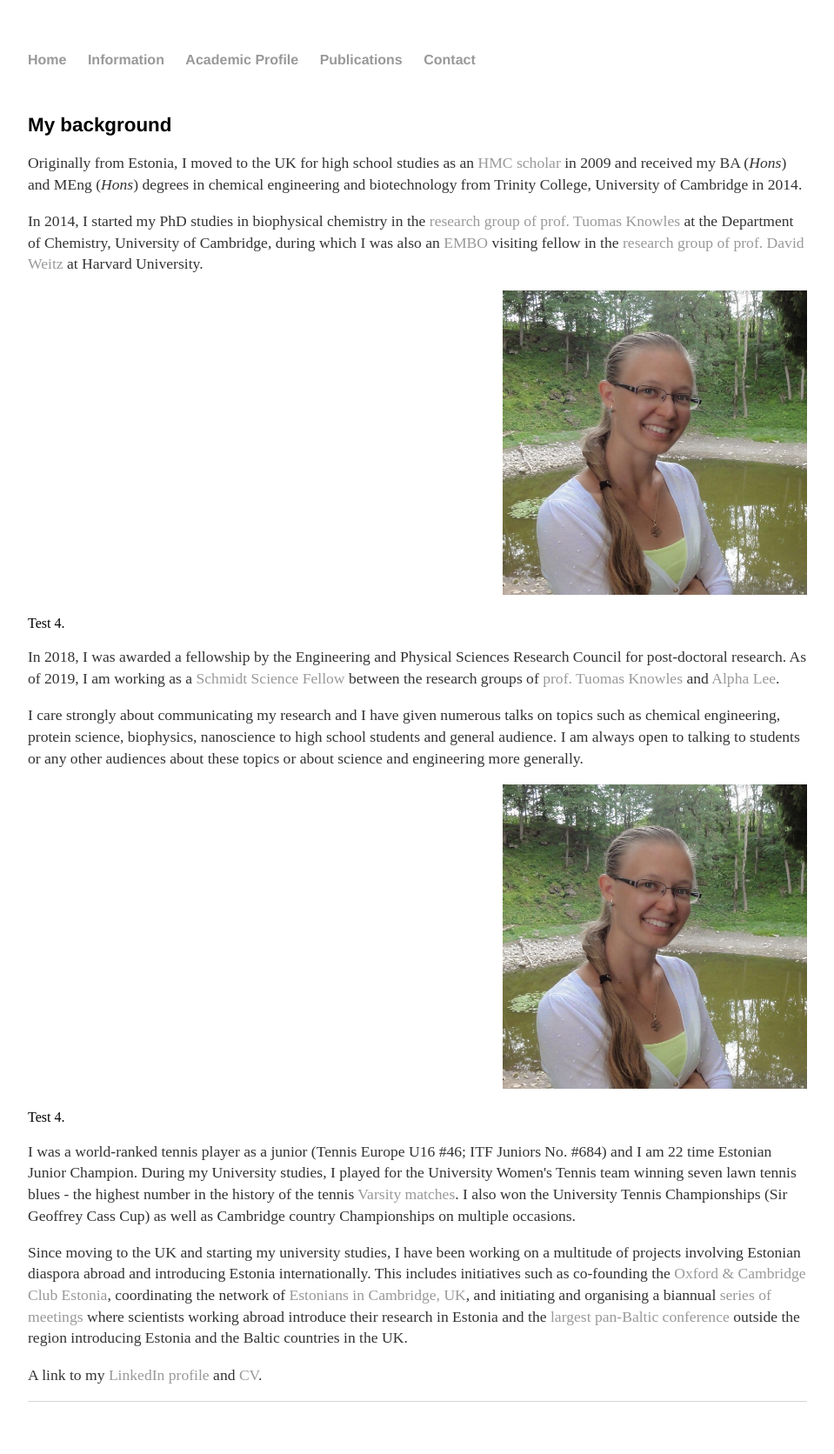
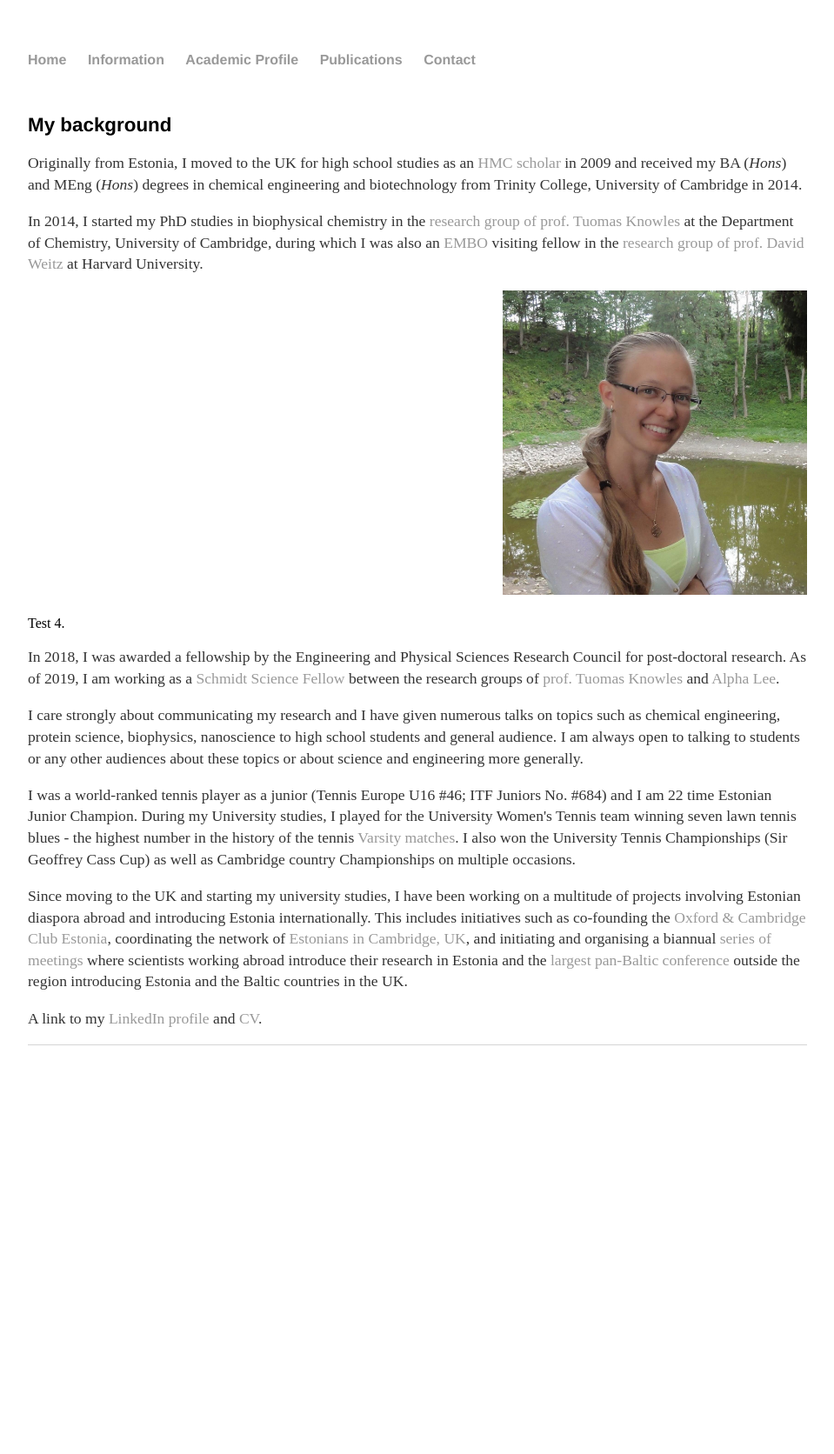
Before and after one commit to kadiliissaar/kadiliissaar.github.io, a Jekyll site: the page built from background/index.html, in a window 1280 px wide. Shown: the whole page at 87% size, without its empty margins (160-1119 px from the left). Built offline with Jekyll 4.4.1, drawn with Linux system fonts in a browser that asks for light colours; after the commit the page ends 1262 px from its top, so only the background shows below that.

Commit message:
Update index.html

```diff
--- a/background/index.html
+++ b/background/index.html
@@ -31,12 +31,6 @@ research groups of <a href="https://www-knowles.ch.cam.ac.uk/">prof. Tuomas Know
 engineering, protein science, biophysics, nanoscience to high school students and general audience. I am always open to
 talking to students or any other audiences about these topics or about science and engineering more generally.</p>
 
-
-<p align="right">
-  <img width="350" height="350" src="https://github.com/kadiliissaar/kadiliissaar.github.io/raw/master/Photos/Kadi.jpg#image_st">
-</p>
-Test 4.
-
 	<p>I was a world-ranked tennis player as a junior (Tennis Europe U16 #46; ITF Juniors No. #684) and I am 22 time
 Estonian Junior Champion. During my University studies, I played for the University Women's Tennis team winning seven
 lawn tennis blues -  the highest number in the history of the tennis
```
